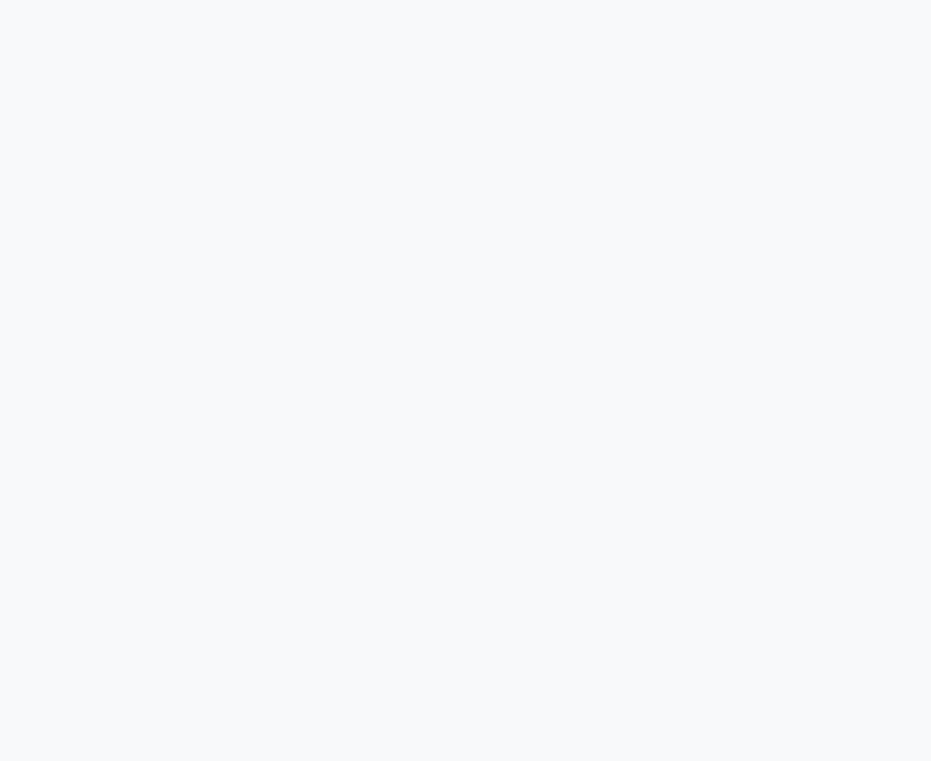
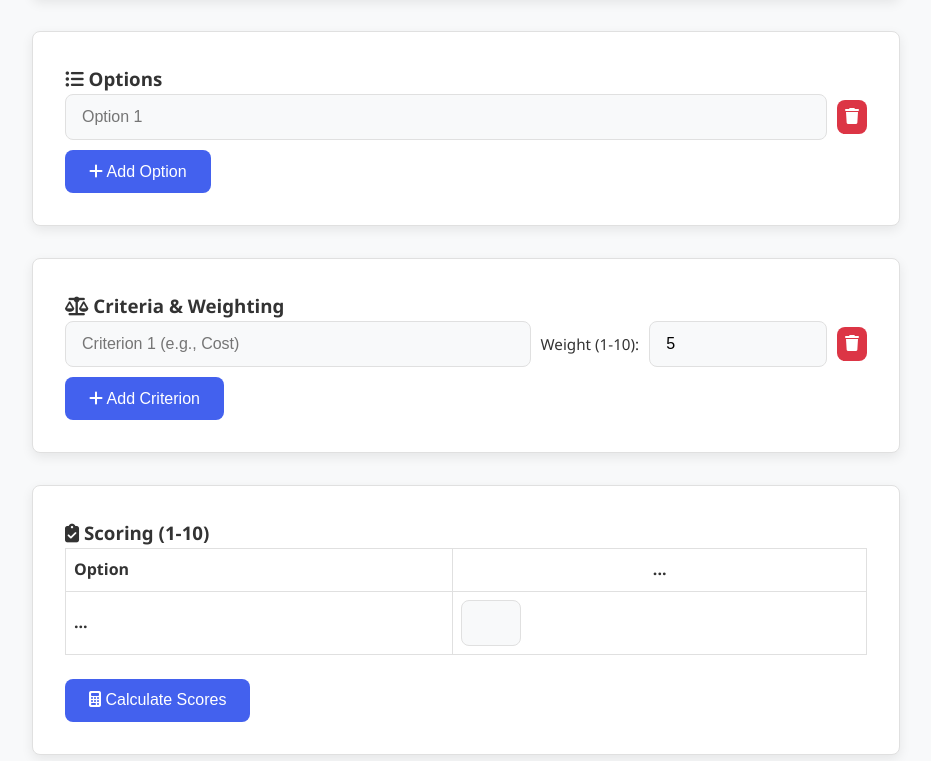
Before and after one commit to supastishn/exam-practice, a React (Vite) app: page /#/decision-matrix in a window 1280 px wide. Before the commit this address had no page. Shown: the part 399-1160 px from the top of the page, without its empty margins (174-1105 px from the left). Before the commit the page ends 800 px from the top, so only its background shows below. Built offline with nearby package versions, Linux system fonts and the light colour scheme.

Commit message:
feat: add Decision-Making Matrix tool, custom dilemmas, and bias detection

```diff
--- a/src/App.jsx
+++ b/src/App.jsx
@@ -22,6 +22,7 @@ import FlashcardConverter from './pages/FlashcardConverter'
 import SatireGenerator from './pages/SatireGenerator'
 import LegalSummarizer from './pages/LegalSummarizer'
 import HypothesisGenerator from './pages/HypothesisGenerator'
+import DecisionMatrix from './pages/DecisionMatrix'
 
 const App = () => (
   <Routes>
@@ -46,6 +47,7 @@ const App = () => (
       <Route path="satire-generator" element={<SatireGenerator />} />
       <Route path="legal-summarizer" element={<LegalSummarizer />} />
       <Route path="hypothesis-generator" element={<HypothesisGenerator />} />
+      <Route path="decision-matrix" element={<DecisionMatrix />} />
       <Route path="settings" element={<Settings />} />
     </Route>
   </Routes>
--- a/src/css/styles.css
+++ b/src/css/styles.css
@@ -1102,6 +1102,15 @@ body.dark-mode .provider-info {
     word-wrap: break-word;
 }
 
+.highlighted-bias {
+    background-color: rgba(67, 160, 210, 0.3); /* Light Blue */
+    padding: 0.1em 0.3em;
+    border-radius: 4px;
+    cursor: help;
+    position: relative;
+    border-bottom: 2px dotted rgba(67, 160, 210, 0.8);
+}
+
 .highlighted-fallacy {
     background-color: rgba(255, 182, 4, 0.3); /* Amber */
     padding: 0.1em 0.3em;
@@ -1111,8 +1120,9 @@ body.dark-mode .provider-info {
     border-bottom: 2px dotted rgba(255, 182, 4, 0.8);
 }
 
-.highlighted-fallacy::after {
-    content: attr(data-fallacy-type) ": " attr(data-fallacy-explanation);
+.highlighted-fallacy::after,
+.highlighted-bias::after {
+    content: attr(data-type) ": " attr(data-explanation);
     position: absolute;
     bottom: 100%;
     left: 50%;
@@ -1132,7 +1142,8 @@ body.dark-mode .provider-info {
     font-style: normal; /* Override italic from instruction */
 }
 
-.highlighted-fallacy:hover::after {
+.highlighted-fallacy:hover::after,
+.highlighted-bias:hover::after {
     opacity: 1;
     visibility: visible;
 }
@@ -1145,6 +1156,11 @@ body.dark-mode .subtle-instruction {
 body.dark-mode .highlighted-fallacy {
     background-color: rgba(255, 193, 7, 0.4);
     border-bottom-color: rgba(255, 193, 7, 0.7);
+}
+
+body.dark-mode .highlighted-bias {
+    background-color: rgba(67, 160, 210, 0.4);
+    border-bottom-color: rgba(67, 160, 210, 0.7);
 }
 
 body.dark-mode .highlighted-fallacy::after {
--- /dev/null
+++ b/src/pages/DecisionMatrix.jsx
@@ -0,0 +1,136 @@
+import React, { useState } from 'react'
+import { Link } from 'react-router-dom'
+
+const DecisionMatrix = () => {
+  const [decision, setDecision] = useState('')
+  const [options, setOptions] = useState([{ id: 1, name: '' }])
+  const [criteria, setCriteria] = useState([{ id: 1, name: '', weight: 5 }])
+  const [scores, setScores] = useState({})
+  const [results, setResults] = useState(null)
+
+  const handleAddOption = () => {
+    setOptions([...options, { id: Date.now(), name: '' }])
+  }
+  const handleRemoveOption = (id) => {
+    setOptions(options.filter(o => o.id !== id))
+  }
+  const handleOptionChange = (id, name) => {
+    setOptions(options.map(o => (o.id === id ? { ...o, name } : o)))
+  }
+
+  const handleAddCriterion = () => {
+    setCriteria([...criteria, { id: Date.now(), name: '', weight: 5 }])
+  }
+  const handleRemoveCriterion = (id) => {
+    setCriteria(criteria.filter(c => c.id !== id))
+  }
+  const handleCriterionChange = (id, field, value) => {
+    setCriteria(criteria.map(c => (c.id === id ? { ...c, [field]: value } : c)))
+  }
+
+  const handleScoreChange = (optionId, criterionId, value) => {
+    const score = parseInt(value, 10)
+    setScores({ ...scores, [`${optionId}-${criterionId}`]: isNaN(score) ? 0 : score })
+  }
+
+  const calculateResults = () => {
+    const calculatedResults = options.map(option => {
+      if (!option.name.trim()) return null
+
+      const totalScore = criteria.reduce((acc, criterion) => {
+        const score = scores[`${option.id}-${criterion.id}`] || 0
+        const weight = Number(criterion.weight) || 0
+        return acc + score * weight
+      }, 0)
+
+      return { optionName: option.name, totalScore }
+    }).filter(Boolean)
+
+    calculatedResults.sort((a, b) => b.totalScore - a.totalScore)
+    setResults(calculatedResults)
+  }
+
+  return (
+    <main>
+      <div className="back-to-portal-container" style={{ marginBottom: '1.5rem', textAlign: 'left' }}>
+        <Link to="/" className="button-like-link"><i className="fas fa-arrow-left"></i> Back to Portal</Link>
+      </div>
+      <section>
+        <h2><i className="fas fa-project-diagram"></i> Decision-Making Matrix</h2>
+        <div>
+          <label htmlFor="decision">What decision are you trying to make?</label>
+          <input type="text" id="decision" value={decision} onChange={e => setDecision(e.target.value)} placeholder="e.g., Which car should I buy?" />
+        </div>
+      </section>
+
+      <section>
+        <h3><i className="fas fa-list-ul"></i> Options</h3>
+        {options.map((option, index) => (
+          <div key={option.id} style={{ display: 'flex', alignItems: 'center', gap: '10px', marginBottom: '10px' }}>
+            <input type="text" value={option.name} onChange={e => handleOptionChange(option.id, e.target.value)} placeholder={`Option ${index + 1}`} style={{ marginBottom: 0 }}/>
+            <button onClick={() => handleRemoveOption(option.id)} className="button-secondary" style={{ padding: '0.5rem', background: '#dc3545', border: 'none' }} aria-label="Remove option"><i className="fas fa-trash"></i></button>
+          </div>
+        ))}
+        <button onClick={handleAddOption}><i className="fas fa-plus"></i> Add Option</button>
+      </section>
+
+      <section>
+        <h3><i className="fas fa-balance-scale"></i> Criteria & Weighting</h3>
+        {criteria.map((criterion, index) => (
+          <div key={criterion.id} style={{ display: 'flex', alignItems: 'center', gap: '10px', marginBottom: '10px' }}>
+            <input type="text" value={criterion.name} onChange={e => handleCriterionChange(criterion.id, 'name', e.target.value)} placeholder={`Criterion ${index + 1} (e.g., Cost)`} style={{ flex: 3, marginBottom: 0 }} />
+            <label htmlFor={`weight-${criterion.id}`} style={{ marginBottom: 0 }}>Weight (1-10):</label>
+            <input type="number" id={`weight-${criterion.id}`} value={criterion.weight} onChange={e => handleCriterionChange(criterion.id, 'weight', e.target.value)} min="1" max="10" style={{ flex: 1, marginBottom: 0 }} />
+            <button onClick={() => handleRemoveCriterion(criterion.id)} className="button-secondary" style={{ padding: '0.5rem', background: '#dc3545', border: 'none' }} aria-label="Remove criterion"><i className="fas fa-trash"></i></button>
+          </div>
+        ))}
+        <button onClick={handleAddCriterion}><i className="fas fa-plus"></i> Add Criterion</button>
+      </section>
+
+      {options.length > 0 && criteria.length > 0 && (
+        <section>
+          <h3><i className="fas fa-clipboard-check"></i> Scoring (1-10)</h3>
+          <div style={{ overflowX: 'auto' }}>
+            <table style={{ width: '100%', borderCollapse: 'collapse' }}>
+              <thead>
+                <tr>
+                  <th style={{ padding: '8px', border: '1px solid var(--border-color)', textAlign: 'left' }}>Option</th>
+                  {criteria.map(c => <th key={c.id} style={{ padding: '8px', border: '1px solid var(--border-color)' }}>{c.name || '...'}</th>)}
+                </tr>
+              </thead>
+              <tbody>
+                {options.map(option => (
+                  <tr key={option.id}>
+                    <td style={{ padding: '8px', border: '1px solid var(--border-color)', fontWeight: 'bold' }}>{option.name || '...'}</td>
+                    {criteria.map(criterion => (
+                      <td key={criterion.id} style={{ padding: '8px', border: '1px solid var(--border-color)' }}>
+                        <input type="number" min="1" max="10" onChange={e => handleScoreChange(option.id, criterion.id, e.target.value)} style={{ width: '60px', textAlign: 'center', marginBottom: 0 }} />
+                      </td>
+                    ))}
+                  </tr>
+                ))}
+              </tbody>
+            </table>
+          </div>
+          <button onClick={calculateResults} style={{ marginTop: '1.5rem' }}><i className="fas fa-calculator"></i> Calculate Scores</button>
+        </section>
+      )}
+
+      {results && (
+        <section>
+          <h3><i className="fas fa-trophy"></i> Results</h3>
+          <ul className="feedback-analysis-section">
+            {results.map((res, index) => (
+              <li key={index} style={{ display: 'flex', justifyContent: 'space-between', fontWeight: index === 0 ? 'bold' : 'normal', color: index === 0 ? 'var(--primary-color)' : 'inherit' }}>
+                <span>{index + 1}. {res.optionName}</span>
+                <span>Score: {res.totalScore}</span>
+              </li>
+            ))}
+          </ul>
+        </section>
+      )}
+    </main>
+  )
+}
+
+export default DecisionMatrix
--- a/src/pages/EthicalDilemma.jsx
+++ b/src/pages/EthicalDilemma.jsx
@@ -22,6 +22,7 @@ const EthicalDilemma = () => {
   // Setup state
   const [dilemmaKey, setDilemmaKey] = useState('trolley')
   const [model, setModel] = useState('')
+  const [customDilemma, setCustomDilemma] = useState('')
 
   // Simulation state
   const [simulationState, setSimulationState] = useState(null)
@@ -37,8 +38,17 @@ const EthicalDilemma = () => {
 
   const handleSetupSubmit = (e) => {
     e.preventDefault()
+    if (dilemmaKey === 'custom' && !customDilemma.trim()) {
+      alert('Please enter a custom dilemma.')
+      return
+    }
+
+    const dilemmaToUse = dilemmaKey === 'custom'
+      ? { name: 'Custom Dilemma', description: customDilemma }
+      : dilemmas[dilemmaKey]
+
     setSimulationState({
-      dilemma: dilemmas[dilemmaKey],
+      dilemma: dilemmaToUse,
       analysis: ''
     })
   }
@@ -110,8 +120,21 @@ const EthicalDilemma = () => {
                 {Object.keys(dilemmas).map(key => (
                   <option key={key} value={key}>{dilemmas[key].name}</option>
                 ))}
+                <option value="custom">Custom...</option>
               </select>
             </div>
+            {dilemmaKey === 'custom' && (
+              <div>
+                <label htmlFor="custom-dilemma-text"><i className="fas fa-edit"></i> Describe your custom dilemma:</label>
+                <textarea
+                  id="custom-dilemma-text"
+                  rows="4"
+                  value={customDilemma}
+                  onChange={e => setCustomDilemma(e.target.value)}
+                  placeholder="Describe the scenario and the choice to be made."
+                />
+              </div>
+            )}
             <div>
               <label htmlFor="model"><i className="fas fa-robot"></i> AI Model (optional):</label>
               <input type="text" id="model" value={model} onChange={e => setModel(e.target.value)} placeholder="gpt-4.1" />
--- a/src/pages/Home.jsx
+++ b/src/pages/Home.jsx
@@ -181,6 +181,15 @@ const Home = () => (
       </div>
       <div className="portal-card">
         <div className="portal-icon">
+          <i className="fas fa-project-diagram"></i>
+        </div>
+        <h3>Decision-Making Matrix</h3>
+        <Link to="/decision-matrix" className="portal-button">
+          Open Matrix Tool
+        </Link>
+      </div>
+      <div className="portal-card">
+        <div className="portal-icon">
           <i className="fas fa-book-open"></i>
         </div>
         <h3>Scientific Paper Summarizer</h3>
```
Also changed, not shown: src/pages/FallacyDetector.jsx (+18 -9 lines).
